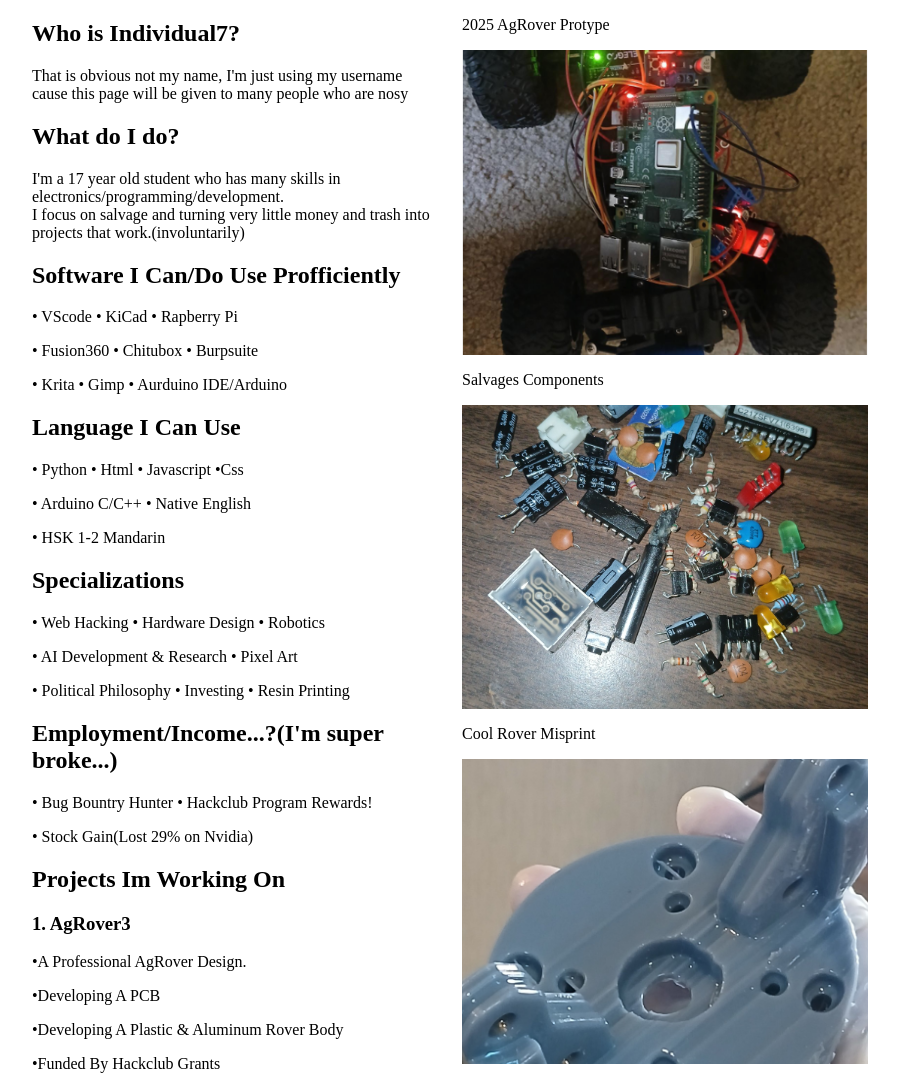
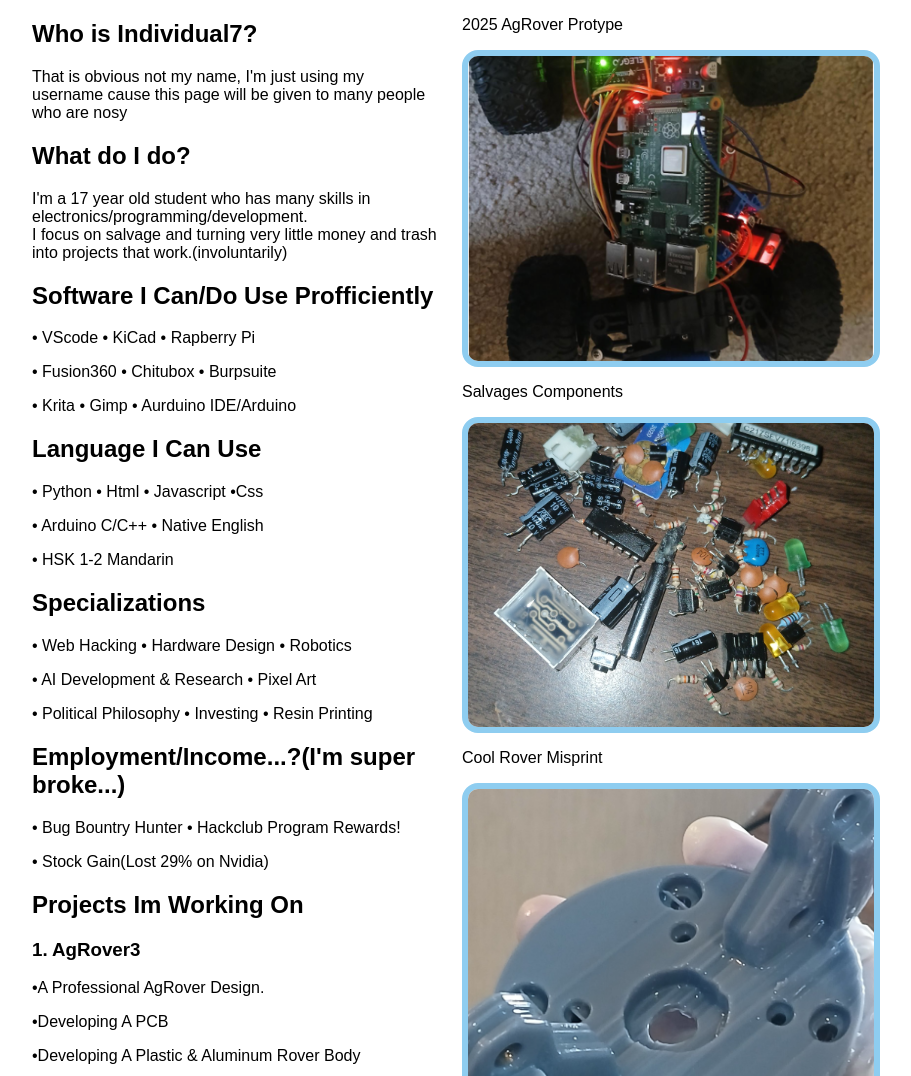
Before and after one commit to Individual7-LA/my-portfolio, a plain HTML site: page index.html in a window 1280 px wide. Shown: the top 1076 px of the page, without its empty margins (190-1101 px from the left). Drawn offline with Linux system fonts and the light colour scheme; a web font is replaced by a local one.

Commit message:
more style stuff

```diff
--- a/index.html
+++ b/index.html
@@ -7,6 +7,7 @@
 		body{
 			max-width:900px;
 			margin:0 auto;
+
 		}
 		.split {
 			display: flex;
@@ -16,12 +17,27 @@
 		.split div {
 			flex: 1;
 		}
+		@font-face {
+			font-family: "Cicle";
+			src: url("Cicle/Cicle_Semi.ttf") format("truetype");
+			font-weight: normal;
+		}
+		@font-face {
+			font-family: "Cicle";
+			src: url("Cicle/Cicle_Gordita.ttf") format("truetype");
+			font-weight: bold;
+		}
+		body {
+			font-family: "Cicle", Arial, sans-serif;
+		}
 		img{
 			display: block;
 			width:100%;
 			aspect-ratio: 4/3;
 			object-fit: cover;
 			margin-bottom: 16px;
+			border: 6px solid #8ecdf0;
+			border-radius: 16px;
 		}
 
 		@media (max-width: 700px) {
@@ -105,6 +121,8 @@
 				<img src="1000002468.jpg" alt = "3D Prints">
 				<p>Preview Of CivilGuide Starter Selection Image</p>
 				<img src="civil.png" alt = "1st image made">
+				<p>Christmas Game</p>
+				<img src="Penguins.png" alt = "The Lobby">
 			</div>
 		</div>
 	</body>
```
Also changed, not shown: Background.png (added), Penguins.png (renamed from Screenshot 2026-11-24 164213.png).
